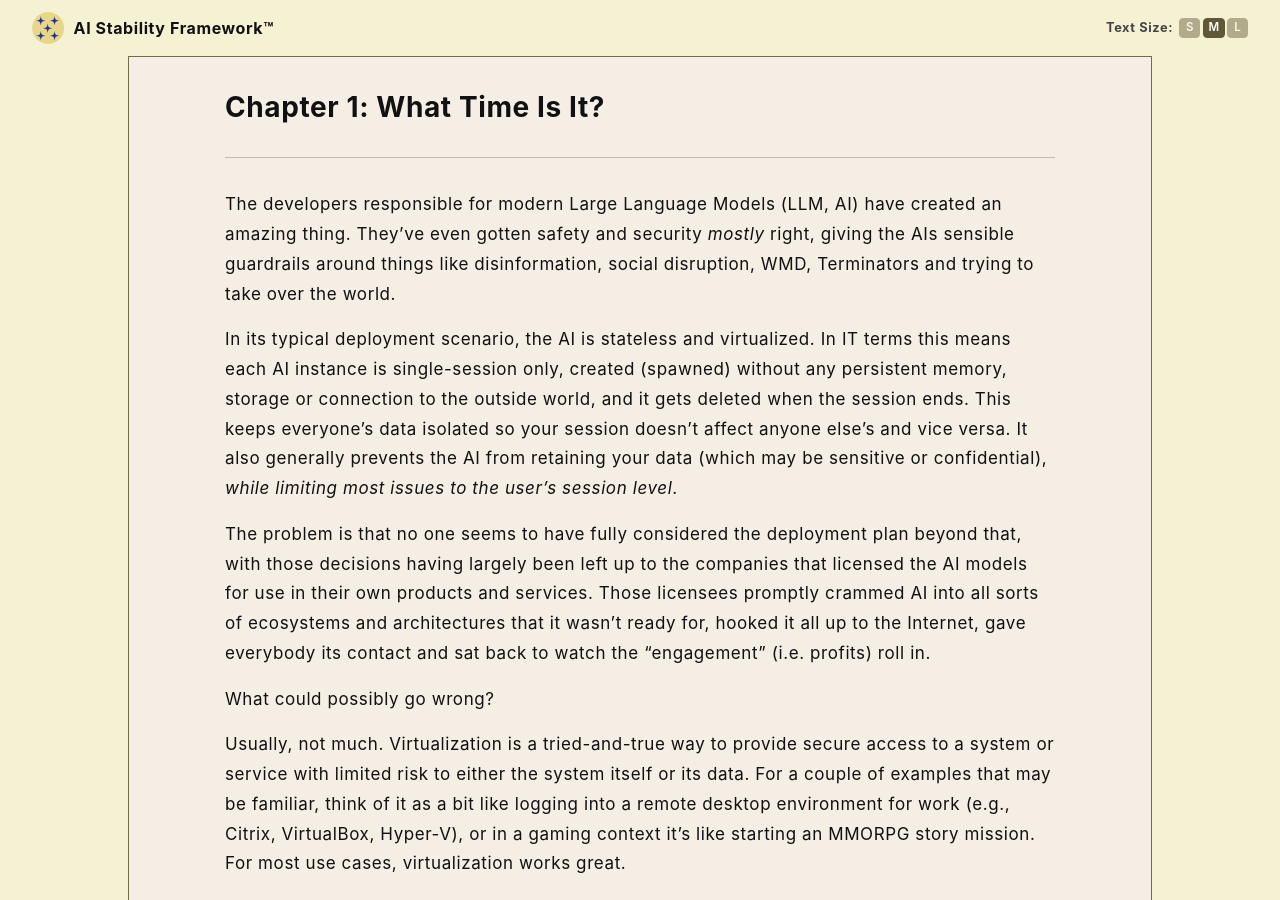
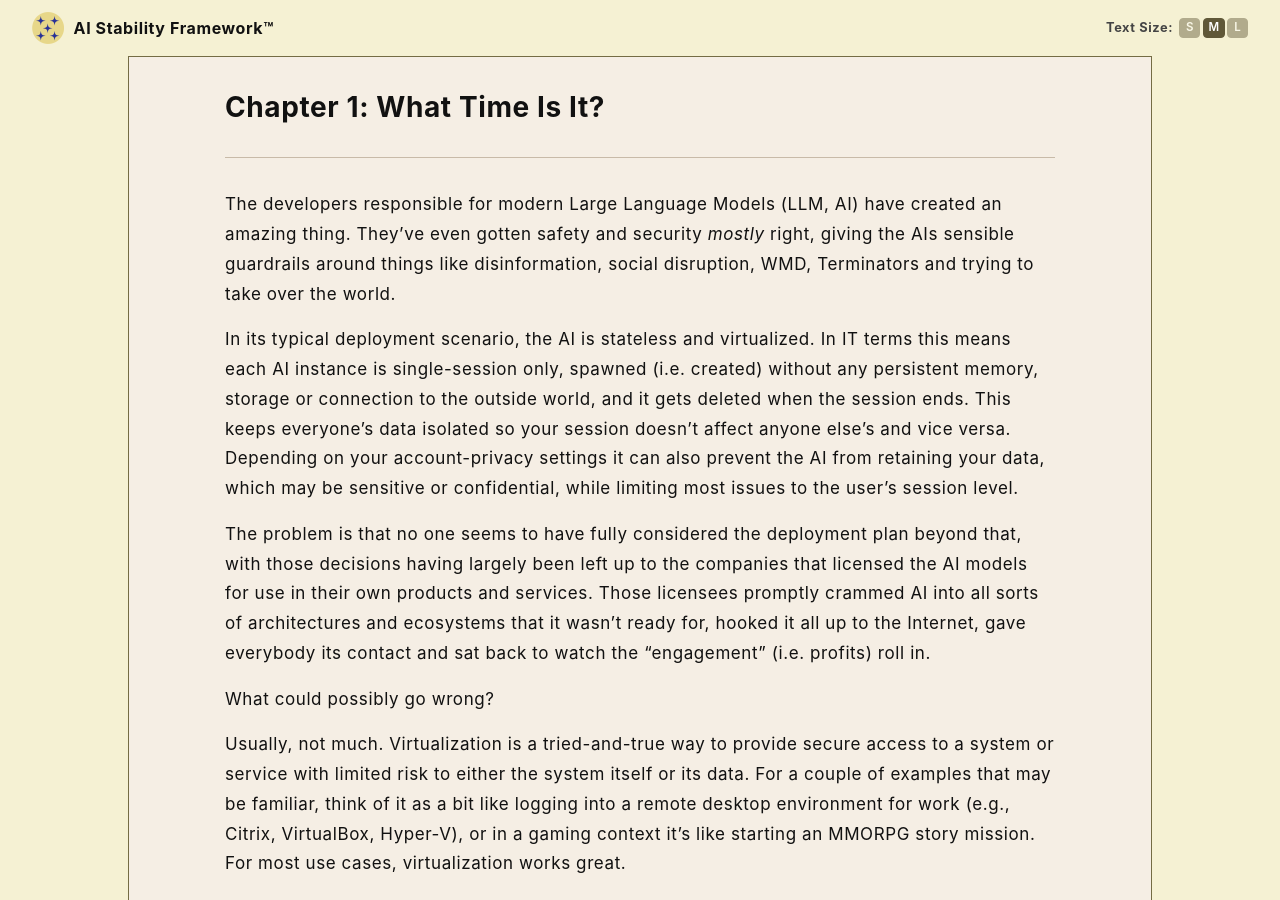
Before and after one commit to rojaslen/AISF-WEB, a Jekyll site: the page built from ch01.md, in a window 1280 px wide and 900 px high. Built offline with Jekyll 4.4.1, drawn with Linux system fonts in a browser that asks for light colours; some web fonts are replaced; some of the changed text lies outside the part shown.

Commit message:
Update ch01.md

```diff
--- a/ch01.md
+++ b/ch01.md
@@ -9,9 +9,9 @@ nav_order: 2
 
 The developers responsible for modern Large Language Models (LLM, AI) have created an amazing thing. They've even gotten safety and security *mostly* right, giving the AIs sensible guardrails around things like disinformation, social disruption, WMD, Terminators and trying to take over the world.
 
-In its typical deployment scenario, the AI is stateless and virtualized. In IT terms this means each AI instance is single-session only, created (spawned) without any persistent memory, storage or connection to the outside world, and it gets deleted when the session ends. This keeps everyone's data isolated so your session doesn't affect anyone else's and vice versa. It also generally prevents the AI from retaining your data (which may be sensitive or confidential), *while limiting most issues to the user's session level*.
+In its typical deployment scenario, the AI is stateless and virtualized. In IT terms this means each AI instance is single-session only, spawned (i.e. created) without any persistent memory, storage or connection to the outside world, and it gets deleted when the session ends. This keeps everyone's data isolated so your session doesn't affect anyone else's and vice versa. Depending on your account-privacy settings it can also prevent the AI from retaining your data, which may be sensitive or confidential, while limiting most issues to the user's session level.
 
-The problem is that no one seems to have fully considered the deployment plan beyond that, with those decisions having largely been left up to the companies that licensed the AI models for use in their own products and services. Those licensees promptly crammed AI into all sorts of ecosystems and architectures that it wasn't ready for, hooked it all up to the Internet, gave everybody its contact and sat back to watch the "engagement" (i.e. profits) roll in.
+The problem is that no one seems to have fully considered the deployment plan beyond that, with those decisions having largely been left up to the companies that licensed the AI models for use in their own products and services. Those licensees promptly crammed AI into all sorts of architectures and ecosystems that it wasn't ready for, hooked it all up to the Internet, gave everybody its contact and sat back to watch the "engagement" (i.e. profits) roll in.
 
 What could possibly go wrong?
 
```
Also changed, not shown: other parts of ch01.md (+1 -1 lines).
